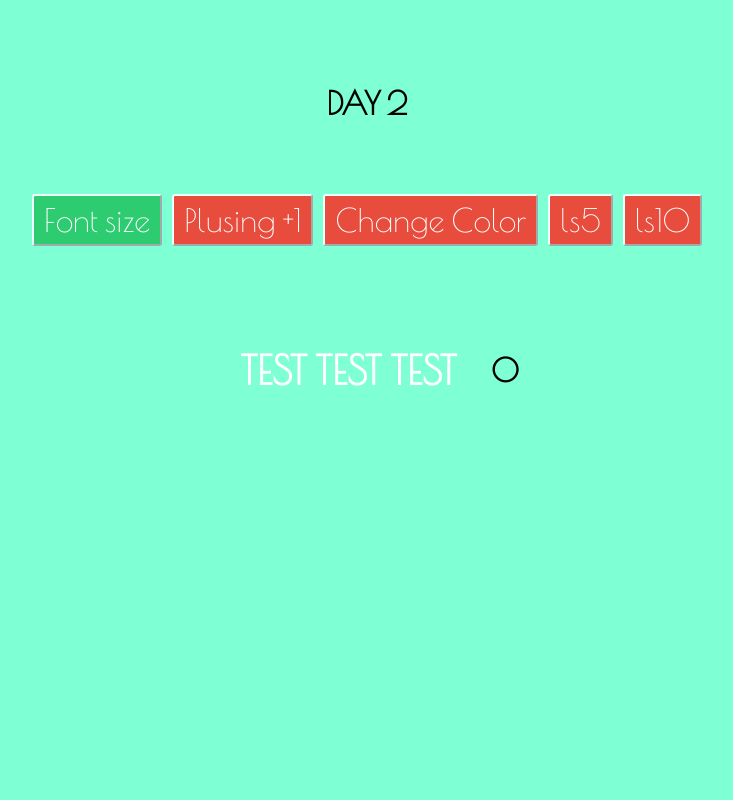
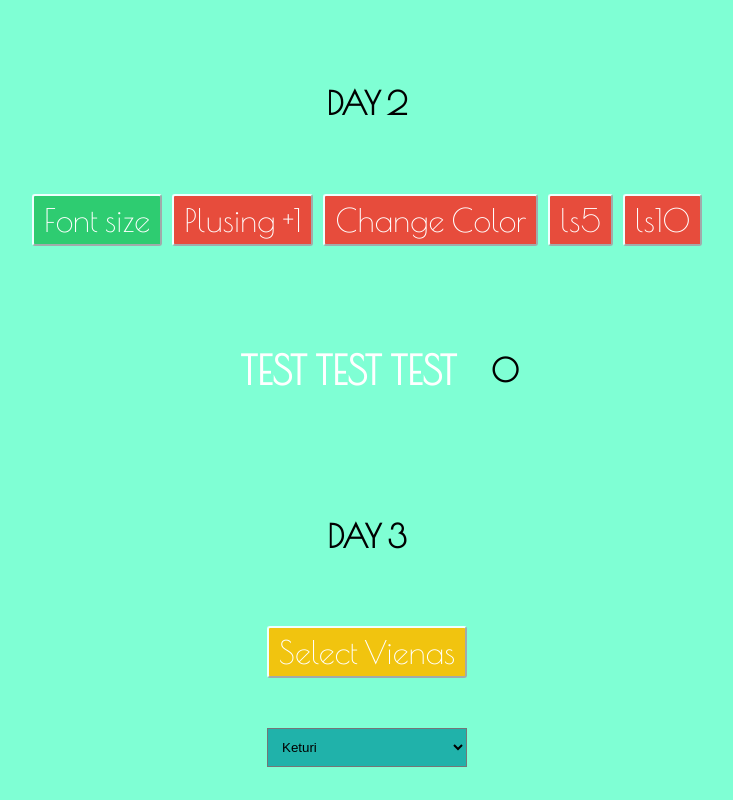
Before and after one commit to Jakavickis/rewatch, a React (Create React App) app: page / in a window 1280 px wide. Shown: the part 293-1093 px from the top of the page, without its empty margins (273-1006 px from the left). Before the commit the page ends 800 px from the top, so only its background shows below. Built offline with nearby package versions, Linux system fonts and the light colour scheme.

Commit message:
select day3

```diff
--- a/src/App.jsx
+++ b/src/App.jsx
@@ -1,6 +1,7 @@
 import './App.scss';
 import Square from './components/day1/Square';
 import Day005 from './components/day2/Day005';
+import Select from './components/day3/Select';
 
 function App() {
 
@@ -10,6 +11,8 @@ function App() {
       <Square />
       <h1 className='container'>DAY 2</h1>
       <Day005 />
+      <h1 className='container'>DAY 3</h1>
+      <Select />
     </>
   );
 }
--- a/src/App.scss
+++ b/src/App.scss
@@ -16,3 +16,4 @@ body {
 
 @import 'scss/square.scss';
 @import 'scss/buttons.scss';
+@import 'scss/select.scss';
--- /dev/null
+++ b/src/components/day3/Select.jsx
@@ -0,0 +1,28 @@
+import { useState } from "react";
+
+function Select() {
+
+    const [select, setSelect] = useState(20);
+
+    const changeSelect = () => {
+        setSelect(1)
+    }
+
+    return (
+        <>
+            <div className="container">
+                <button onClick={changeSelect} className="btn btn-yellow">Select Vienas</button>
+            </div>
+            <div className="containerSelect">
+                <select value={select} onChange={e => setSelect(e.target.value)}>
+                    <option value="1">Vienas</option>
+                    <option value="2">Du</option>
+                    <option value="3">Trys</option>
+                    <option value="20">Keturi</option>
+                </select>
+            </div>
+        </>
+    )
+}
+
+export default Select;
--- /dev/null
+++ b/src/scss/select.scss
@@ -0,0 +1,15 @@
+.containerSelect {
+    padding: 25px;
+    display: flex;
+    justify-content: center;
+    flex-wrap: wrap;
+    align-items: center;
+    gap: 10px;
+    font-family: 'Poiret One';
+
+    select {
+        background-color: lightseagreen;
+        padding: 10px;
+        width: 200px;
+    }
+}
```
